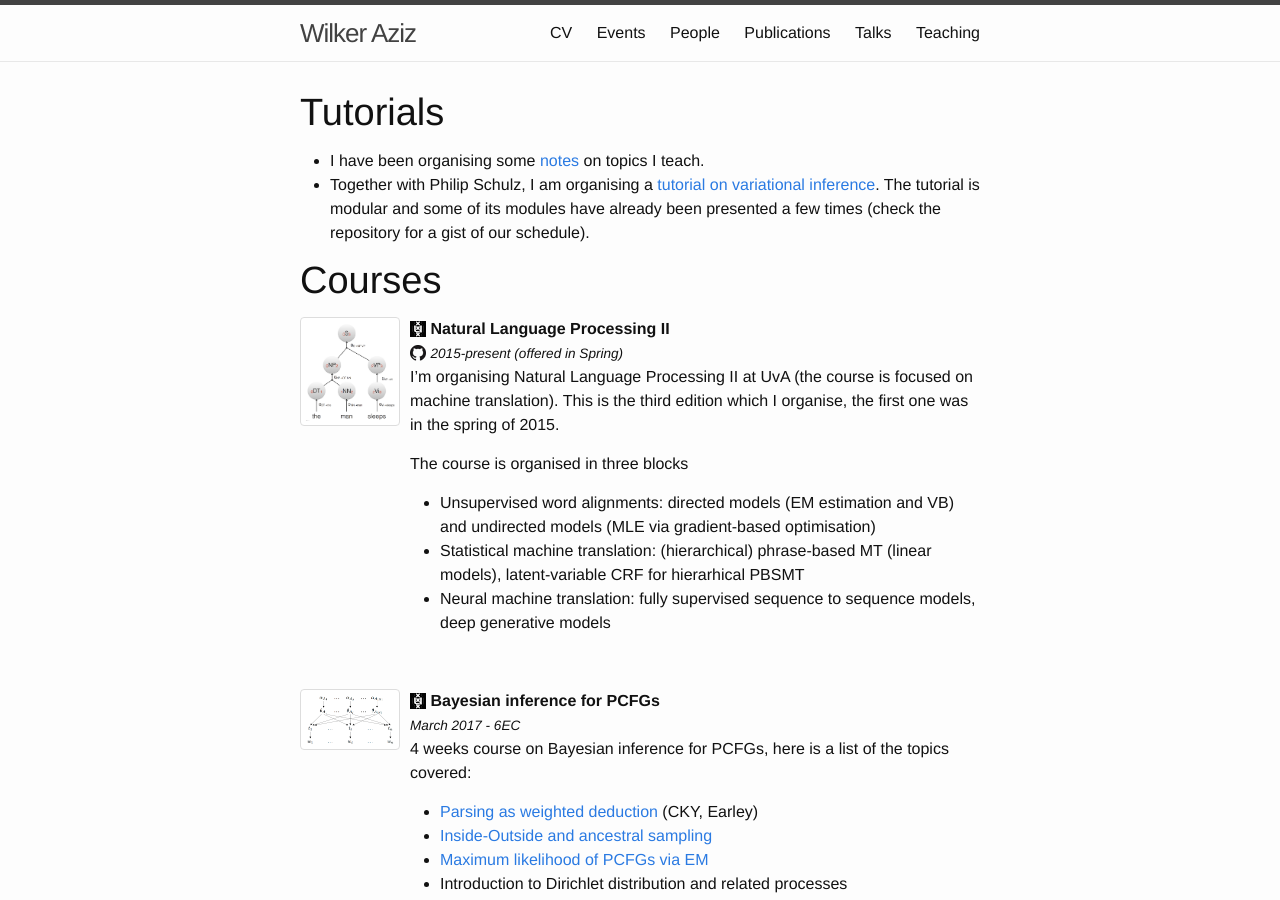
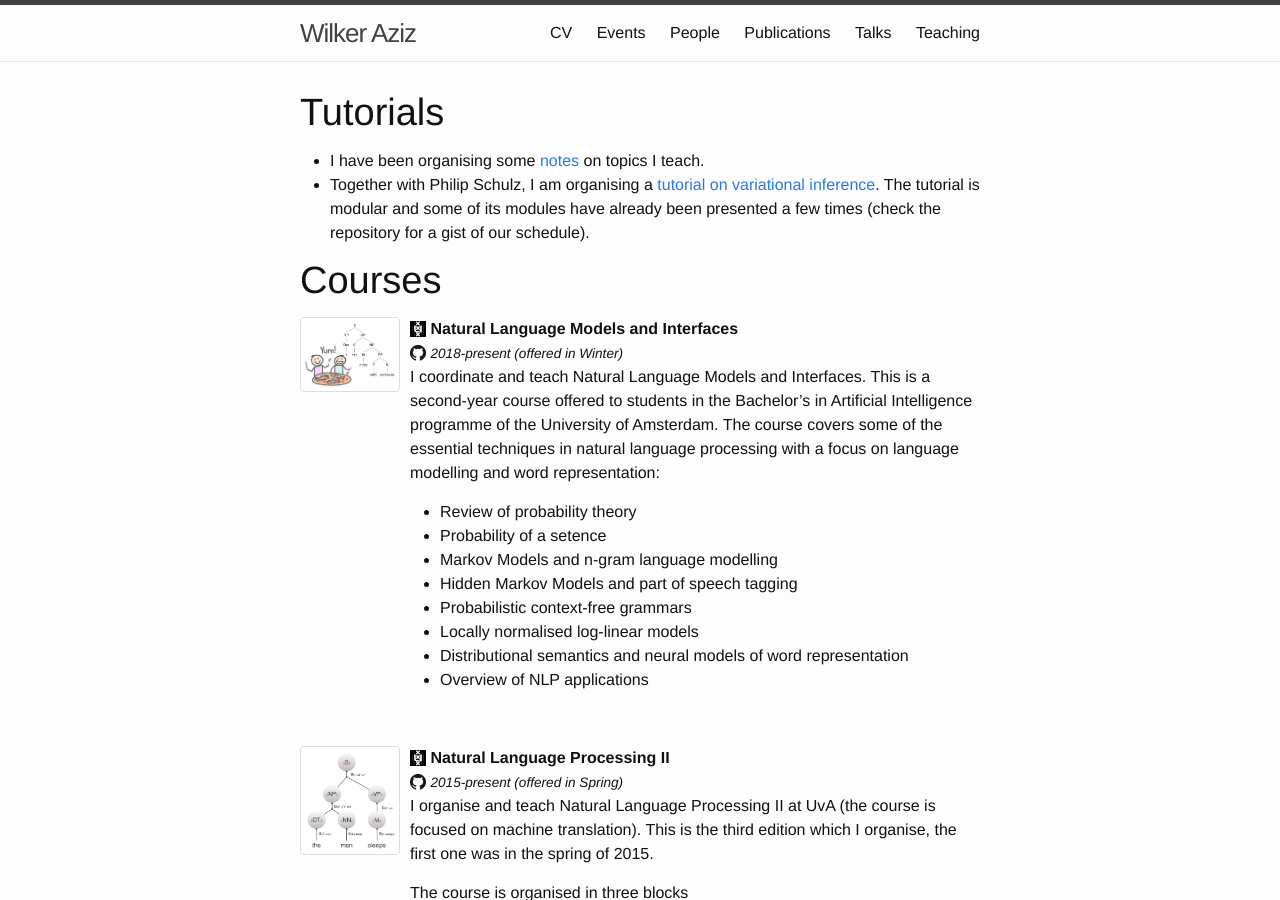
Before and after one commit to wilkeraziz/oldsite, a Jekyll site: the page built from teaching.markdown, in a window 1280 px wide and 900 px high. Built offline with Jekyll 4.4.1, drawn with Linux system fonts in a browser that asks for light colours.

Commit message:
VI tutorial, NLMI, whereabouts of former students

```diff
--- /dev/null
+++ b/_data/talks/2018.yml
@@ -0,0 +1,25 @@
+-
+  layout: talk
+  selected: y
+  year: 2018
+  event: ACL18 Tutorial, Melbourne, Australia.
+  img: vi-tutorial
+  title: Variational Inference and Deep Generative Models
+  authors: Wilker Aziz and Philip Schulz
+  doc-url: https://github.com/philschulz/VITutorial
+  slides: https://github.com/philschulz/VITutorial
+  abstract: >
+      NLP has seen a surge in neural network models in recent years. These models provide state-of-the-art performance on many supervised tasks. Unsupervised and semi-supervised learning has only been addressed scarcely, however. Deep Generative Models (DGMs) make it possible to integrate neural networks with probabilistic graphical models. Using DGMs one can easily design latent variable models that account for missing observations and thereby enable unsupervised and semi-supervised learning with neural networks. The method of choice for training these models is variational inference. This tutorial offers a general introduction to variational inference followed by a thorough and example-driven discussion of how to use variational methods for training DGMs. It provides both the mathematical background necessary for deriving the learning algorithms as well as practical implementation guidelines. Moreover, we discuss common pitfalls that one may encounter when using DGMs for NLP applications, such as the latent variable being ignored by the model, and discuss potential solutions from a theoretical and practical perspective. Importantly, the tutorial will cover models with continuous and discrete variables.
+  about: |
+      Tutorial on variational inference and deep generative models.
+  schedule: |
+    This tutorial is scheduled to be presented at
+
+    * ACL 2018 in Melbourne: July 2018
+    * University of Amsterdam: March 22-23 2018
+
+    and it has already been presented at
+
+    * Monash University on November 16 2017
+    * University of Melbourne on October 31 and November 2 2017
+    * Amazon (Berlin) on July 26-27 2017
--- a/_data/teaching/courses.yml
+++ b/_data/teaching/courses.yml
@@ -1,3 +1,25 @@
+-
+  layout: course
+  selected: y
+  year: 2017
+  event: 2018-present (offered in Winter)
+  img: nlmi
+  title: Natural Language Models and Interfaces
+  doc-url: //uva-slpl.github.io/nlmi/
+  institution: UvA
+  github: uva-slpl/nlmi
+  about: |
+    I coordinate and teach Natural Language Models and Interfaces. This is a second-year course offered to students in the Bachelor's in Artificial Intelligence programme of the University of Amsterdam. The course covers some of the essential techniques in natural language processing with a focus on language modelling and word representation:
+
+    * Review of probability theory
+    * Probability of a setence
+    * Markov Models and n-gram language modelling
+    * Hidden Markov Models and part of speech tagging
+    * Probabilistic context-free grammars
+    * Locally normalised log-linear models
+    * Distributional semantics and neural models of word representation
+    * Overview of NLP applications
+
 -
   layout: course
   selected: y
@@ -9,7 +31,7 @@
   institution: UvA
   github: uva-slpl/nlp2
   about: |
-    I’m organising Natural Language Processing II at UvA (the course is focused on machine translation). This is the third edition which I organise, the first one was in the spring of 2015.
+    I organise and teach Natural Language Processing II at UvA (the course is focused on machine translation). This is the third edition which I organise, the first one was in the spring of 2015.
 
     The course is organised in three blocks
 
```
Also changed, not shown: _data/people/students.yml (+15 -15 lines), _includes/talk.html (+19 -2 lines), index.md (+5 -0 lines), img/course/nlmi.png (added), img/talk/vi-tutorial.png (added).
